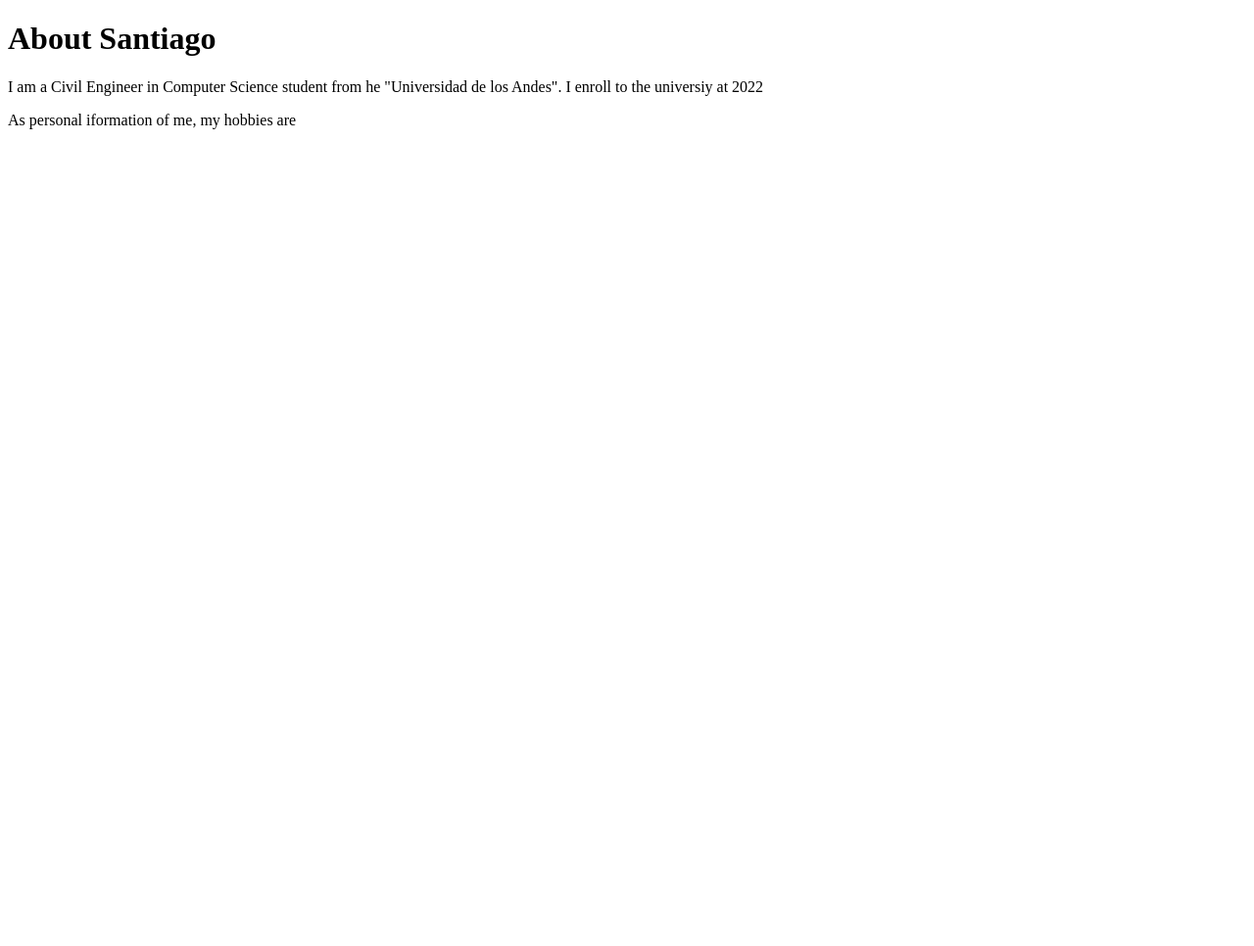
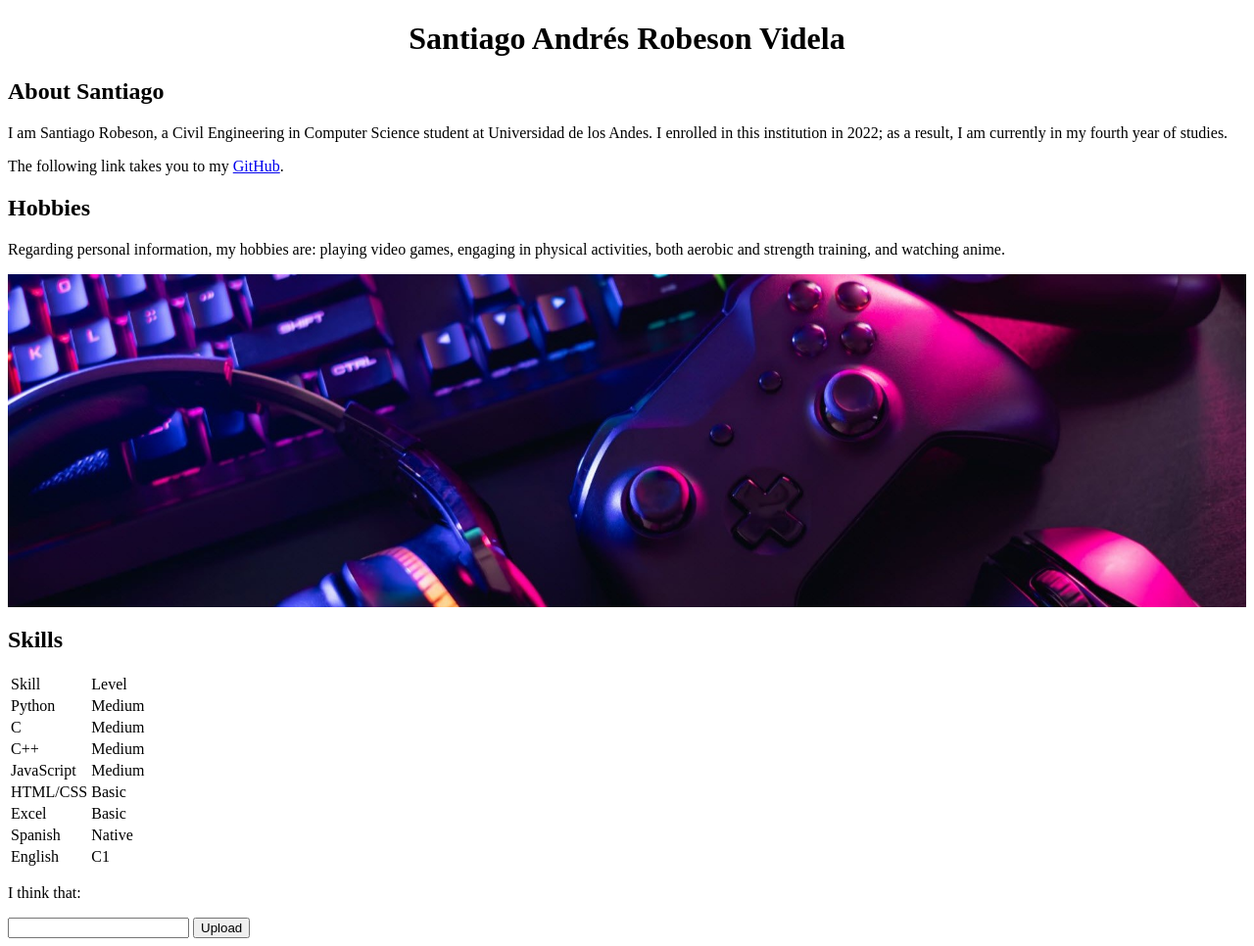
Before and after one commit to G2SantiRobeson/G2SantiRobeson.github.io, a plain HTML site: page index.html in a window 1280 px wide. Shown: the whole page at 98% size. Before the commit the page ends 800 px from the top, so only its background shows below. Drawn offline with Linux system fonts and the light colour scheme.

Commit message:
Update commit

```diff
--- a/index.html
+++ b/index.html
@@ -3,16 +3,63 @@
 <head>
     <meta charset="UTF-8">
     <meta name="viewport" content="width=device-width, initial-scale=1.0">
-    <title>Personal Page of Santiago Robeson</title>
+    <title>Santiago's Personal Page</title>
+    <link rel="stylesheet" href="style.css">
+    <script src="script.js"></script>
+</head>
 
-</head>
-    <h1>About Santiago</h1>
-        <p> I am a Civil Engineer in Computer Science student from he "Universidad de los Andes". I enroll to the universiy at 2022</p>
-        <p> As personal iformation of me, my hobbies are</p>
+<h1 class="title">Santiago Andrés Robeson Videla</h1>
 
+    <h2>About Santiago</h2>
+        <p> I am Santiago Robeson, a Civil Engineering in Computer Science student at Universidad de los Andes. I enrolled in this institution in 2022; as a result, I am currently in my fourth year of studies.</p>
+        <p> The following link takes you to my <a href="https://github.com/G2SantiRobeson">GitHub</a>. </p>
+    <h2>Hobbies</h2>
+        <p> Regarding personal information, my hobbies are: playing video games, engaging in physical activities, both aerobic and strength training, and watching anime. </p>
+        <img src="img.jpg" alt="Imagen Videojuegos">
 
+    <h2>Skills</h2>
+        <table class="skill-table">
+            <tr>
+                <td>Skill</td>
+                <td>Level</td>
+            </tr>
+            <tr>
+                <td>Python</td>
+                <td>Medium</td>
+            </tr>
+            <tr>
+                <td>C</td>
+                <td>Medium</td>
+            </tr>
+            <tr>
+                <td>C++</td>
+                <td>Medium</td>
+            </tr>
+            <tr>
+                <td>JavaScript</td>
+                <td>Medium</td>
+            </tr>
+            <tr>
+                <td>HTML/CSS</td>
+                <td>Basic</td>
+            </tr>
+            <tr>
+                <td>Excel</td>
+                <td>Basic</td>
+            </tr>
+            <tr>
+                <td>Spanish</td>
+                <td>Native</td>
+            </tr>
+            <tr>
+                <td>English</td>
+                <td>C1</td>
+            </tr>
+        </table>
 
-
+    <p> I think that: </p>
+    <input type="text">
+    <button>Upload</button>
 
 
 
--- /dev/null
+++ b/style.css
@@ -0,0 +1,15 @@
+.title {
+    text-align: center;
+}
+
+
+img {
+    width: 100%;
+    height: auto;
+    display: block;
+    margin: 0 auto;
+}
+
+.skill-table {
+
+}
```
Also changed, not shown: img.jpg (added), script.js (added).
